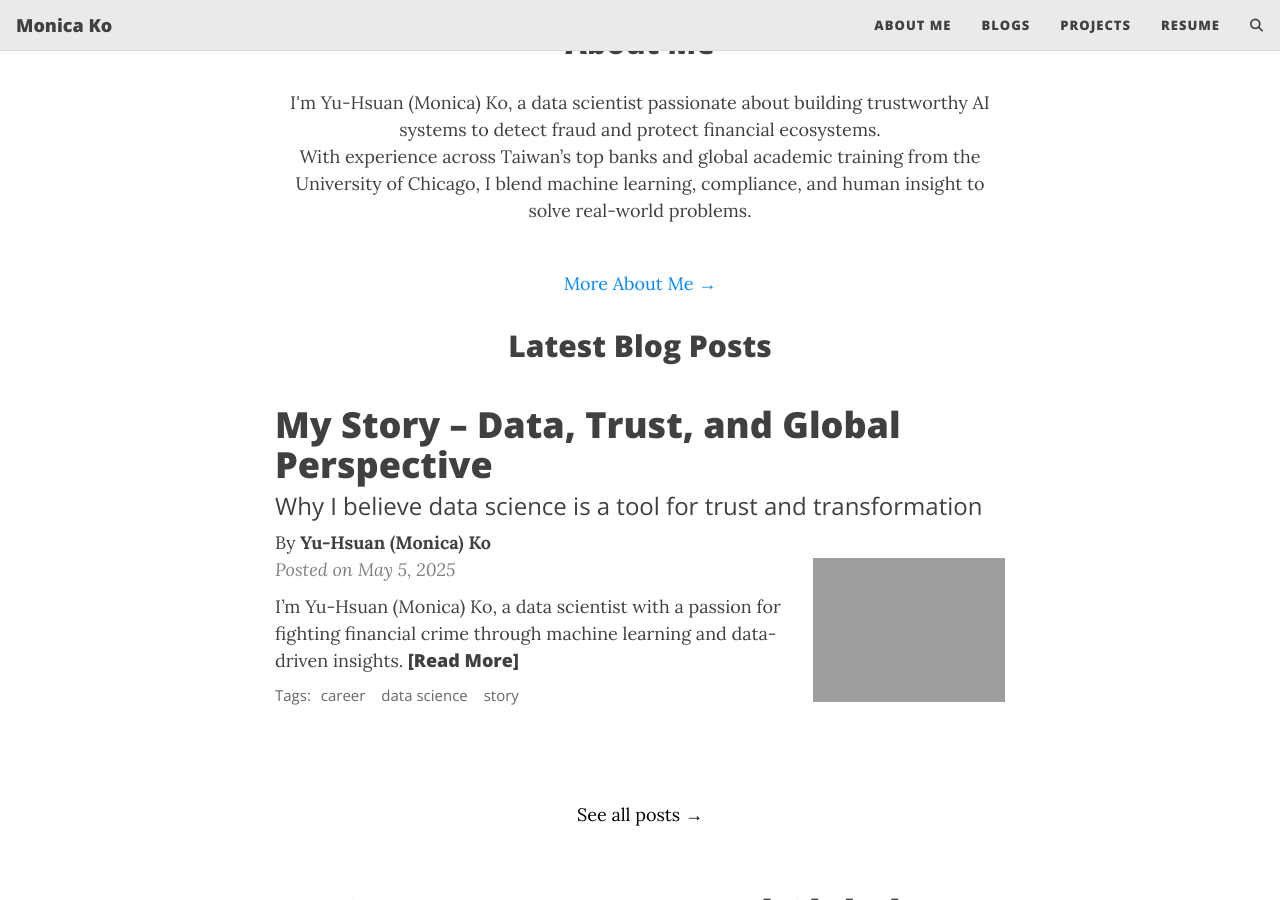
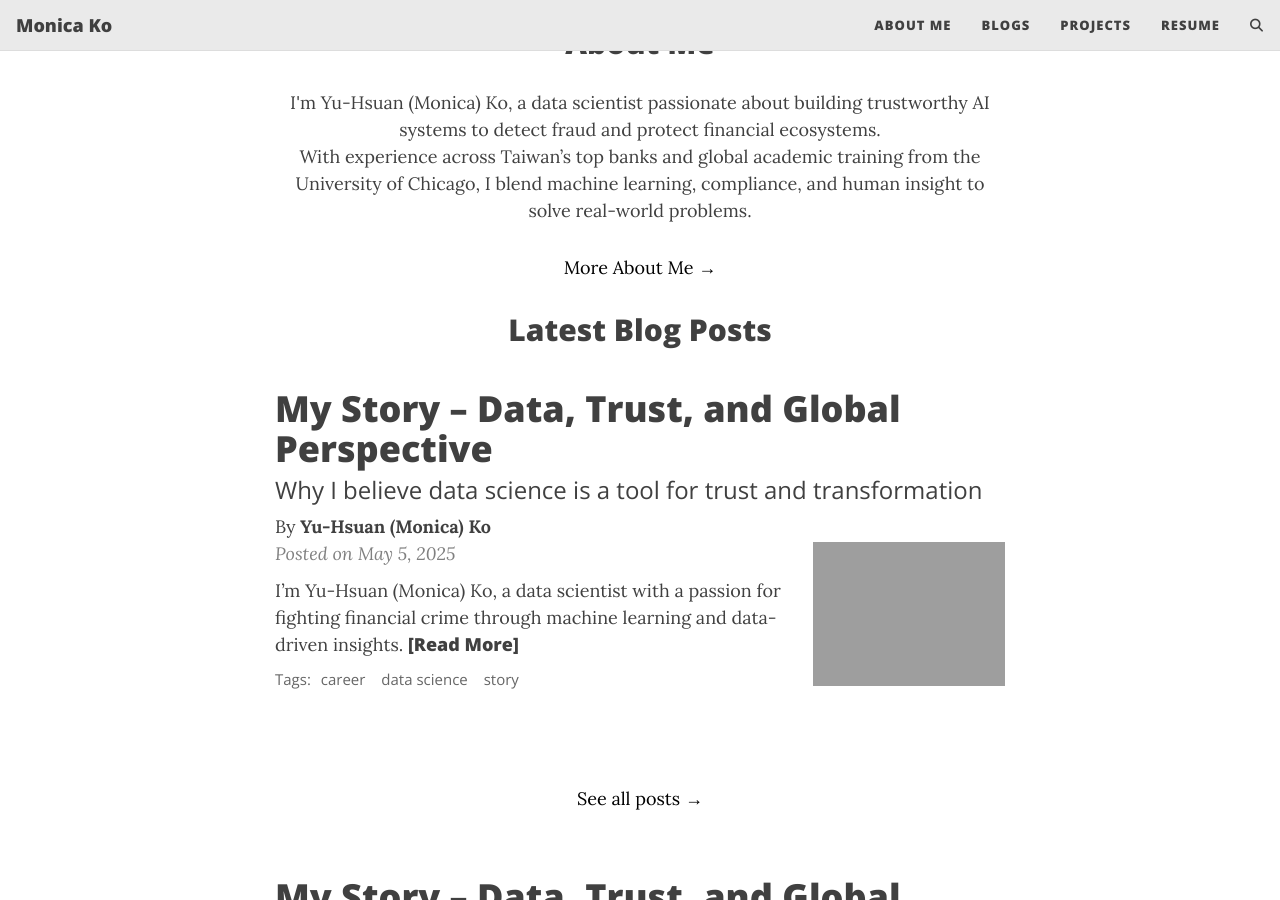
Before and after one commit to yuhsuanko/yuhsuanko.github.io, a Jekyll site: the page built from index.html, in a window 1280 px wide and 900 px high, scrolled down 339 px. Built offline with Jekyll 4.4.1, drawn with Linux system fonts in a browser that asks for light colours; the list of posts is cut into pages by our own code; comment, search, counter and statistics services are not loaded.

Commit message:
Update index.html

```diff
--- a/index.html
+++ b/index.html
@@ -11,14 +11,14 @@
     I'm Yu-Hsuan (Monica) Ko, a data scientist passionate about building trustworthy AI systems to detect fraud and protect financial ecosystems.<br>
     With experience across Taiwan’s top banks and global academic training from the University of Chicago, I blend machine learning, compliance, and human insight to solve real-world problems.
   </p>
-  <a href="/aboutme" style="display: inline-block; margin-top: 1rem;">More About Me →</a>
+  <a href="/aboutme" style="color: black;">More About Me →</a>
 </section>
 
 <!-- Latest Blog Posts Section -->
 <section class="latest-blog-section">
   <h2 style="text-align: center;">Latest Blog Posts</h2>
 
-  <!-- ✅ 限制內容寬度 -->
+  <!-- width -->
   <div class="page-content">
     <ul class="posts-list list-unstyled" role="list">
       {% assign posts = site.posts | slice: 0, 3 %}
```
